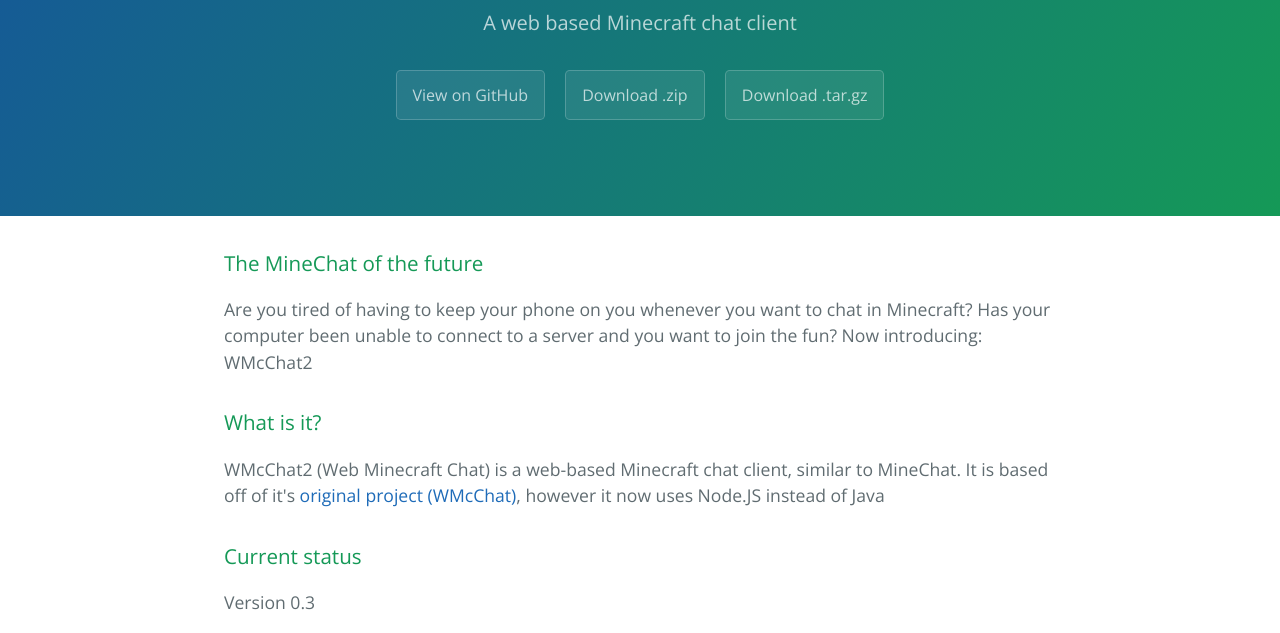
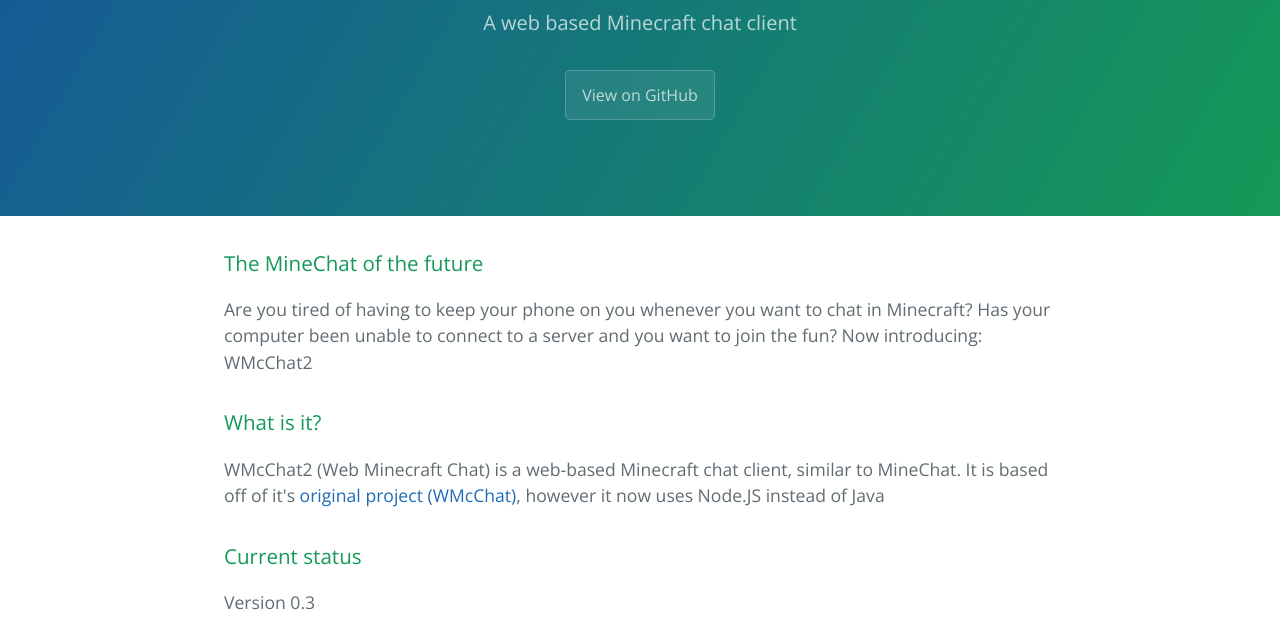
Before and after one commit to JorelAli/WMcChat2, a plain HTML site: page index.html in a window 1280 px wide. Shown: the part 167-800 px from the top of the page. Drawn offline with nearby package versions, Linux system fonts and the light colour scheme.

Commit message:
Update index.html

```diff
--- a/index.html
+++ b/index.html
@@ -14,8 +14,8 @@
       <h1 class="project-name">WMcChat2</h1>
       <h2 class="project-tagline">A web based Minecraft chat client</h2>
       <a href="https://github.com/Skepter/WMcChat2" class="btn">View on GitHub</a>
-      <a href="https://github.com/Skepter/WMcChat2/zipball/master" class="btn">Download .zip</a>
-      <a href="https://github.com/Skepter/WMcChat2/tarball/master" class="btn">Download .tar.gz</a>
+      <!--<a href="https://github.com/Skepter/WMcChat2/zipball/master" class="btn">Download .zip</a>
+      <a href="https://github.com/Skepter/WMcChat2/tarball/master" class="btn">Download .tar.gz</a>-->
     </section>
 
     <section class="main-content">
```
